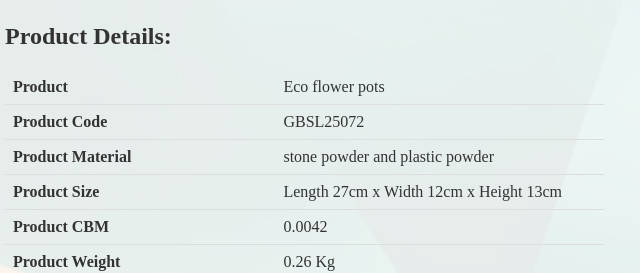
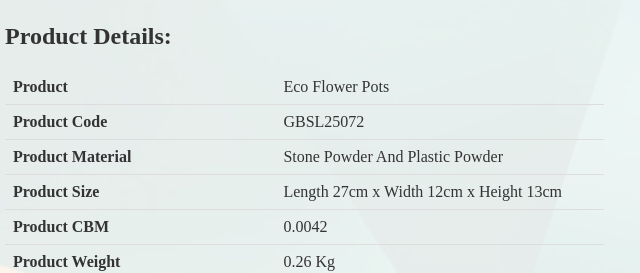
Before and after one commit to GBSLIT/GBSL25072, a plain HTML site: page index.html in a window 1280 px wide. Shown: the part 159-432 px from the top of the page, 197-837 px from the left. Drawn offline with Linux system fonts and the light colour scheme.

Commit message:
Update index.html

```diff
--- a/index.html
+++ b/index.html
@@ -137,7 +137,7 @@
             <table>
                 <tr>
                     <th>Product</th>
-                    <td>Eco flower pots</td>
+                    <td>Eco Flower Pots</td>
                 </tr>
                 <tr>
                     <th>Product Code</th>
@@ -145,7 +145,7 @@
                 </tr>
                 <tr>
                     <th>Product Material</th>
-                    <td>stone powder and plastic powder</td>
+                    <td>Stone Powder And Plastic Powder</td>
                 </tr>
                 <tr>
                     <th>Product Size</th>
```
